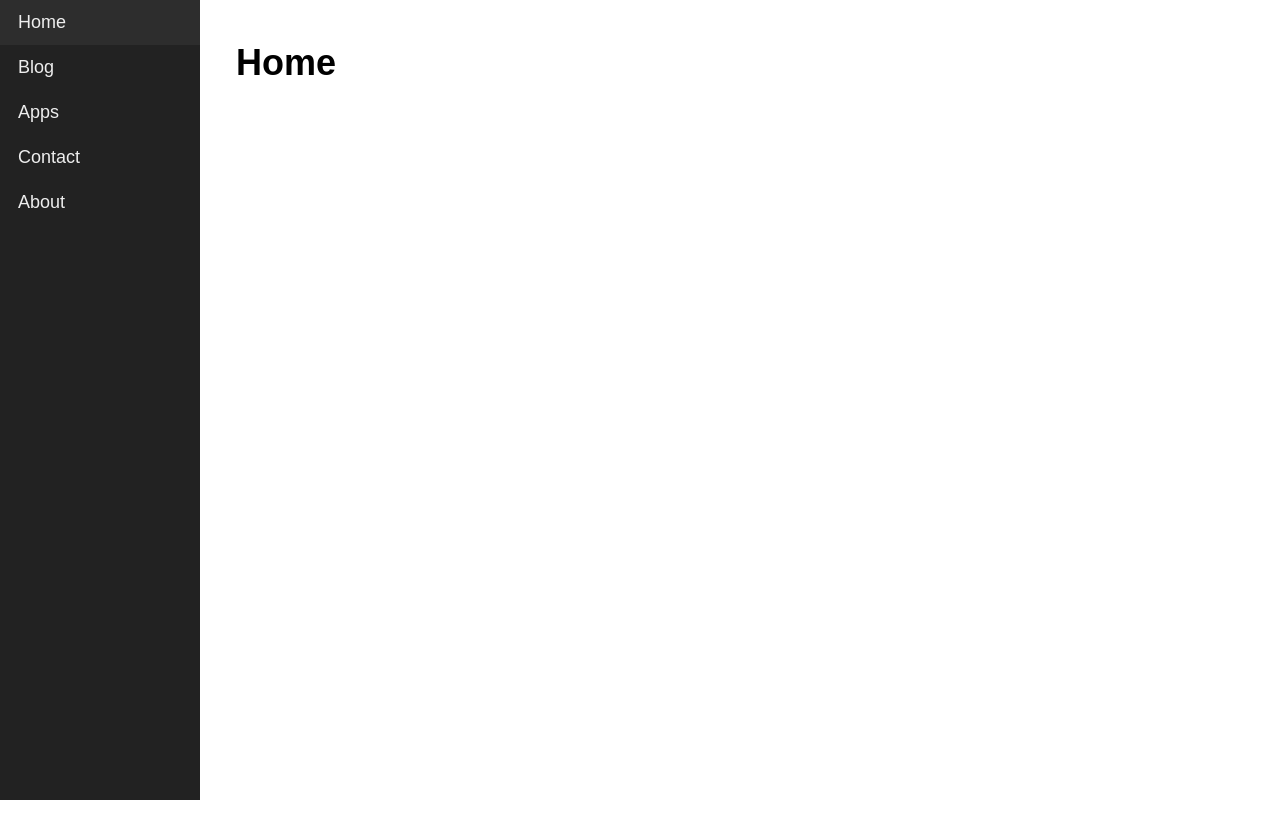
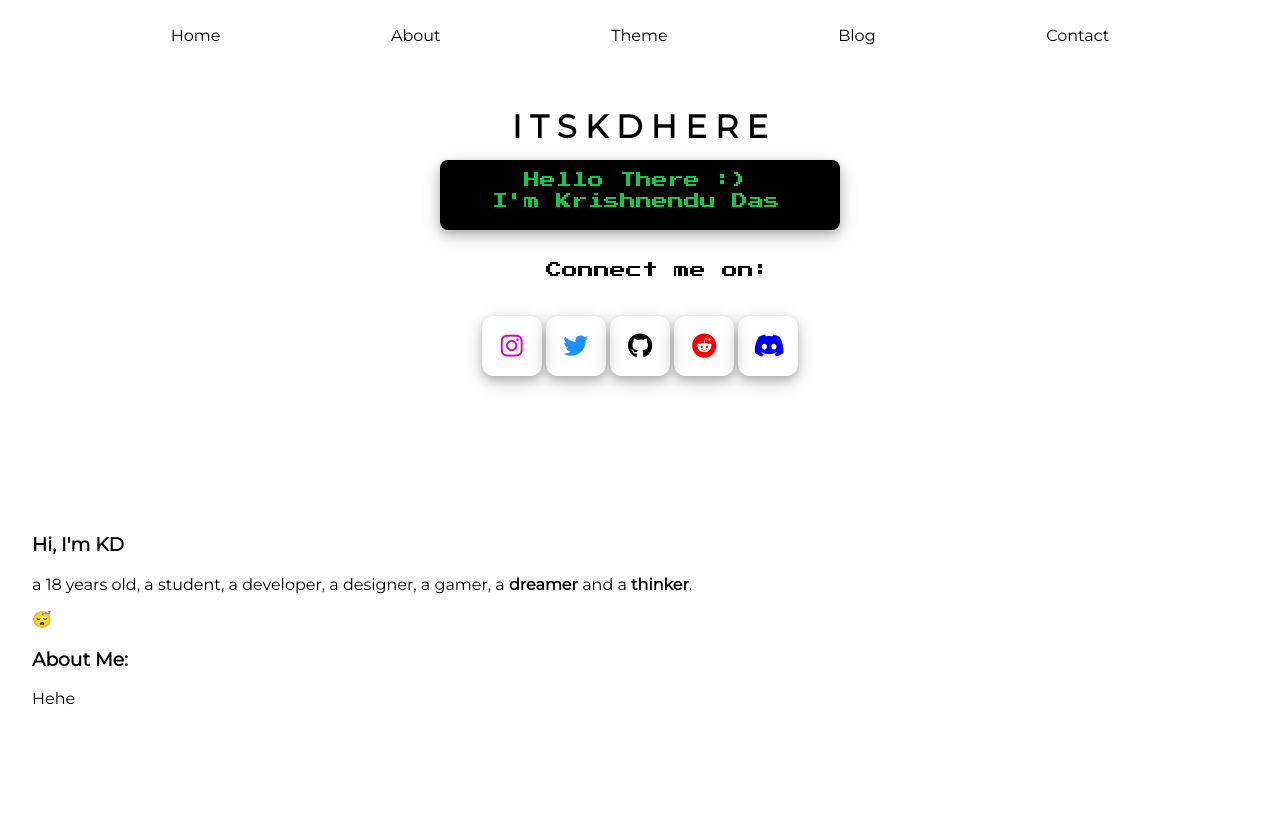
Before and after one commit to itskdhere/My-Website, a website with bundled scripts: page public/index.html in a window 1280 px wide. Before the commit the page ends 800 px from the top, so only its background shows below. Built offline with nearby package versions, Linux system fonts and the light colour scheme.

Commit message:
added basic site 😪
loader needed

```diff
--- a/public/index.html
+++ b/public/index.html
@@ -1,23 +1,62 @@
 <!DOCTYPE html>
 <html lang="en">
+
 <head>
     <meta charset="UTF-8">
+    <meta http-equiv="X-UA-Compatible" content="IE=edge">
     <meta name="viewport" content="width=device-width, initial-scale=1.0">
+
     <title>itskdhere</title>
-    <link rel="stylesheet" href="/static/css/style.css">
-    <link rel="stylesheet" href="/static/css/global_styles.css">
-    <link rel="stylesheet" href="https://use.fontawesome.com/releases/v6.1.2/css/all.css">
+
+    <link href="https://fonts.googleapis.com/css?family=Montserrat&display=swap" rel="stylesheet" />
+    <link rel="stylesheet" href="https://use.fontawesome.com/releases/v6.4.0/css/all.css">
+
+    <link rel="stylesheet" href="/static/css/global.css">
+
     <link rel="icon" href="/static/img/nodejs.png" type="image/icon type">
 </head>
+
 <body>
-    <nav class="nav">
+    <!-- <nav class="nav">
         <a href="/" class="nav__link" data-link>Home</a>
         <a href="/blog" class="nav__link" data-link>Blog</a>
         <a href="/apps" class="nav__link" data-link>Apps</a>
         <a href="/contact" class="nav__link" data-link>Contact</a>
         <a href="/about" class="nav__link" data-link>About</a>
+    </nav> -->
+
+    <!-- Navbar -->
+    <nav class="navbar">
+        <ul class="navbar-nav">
+            <li class="nav-item"><a href="/" data-link>Home</a></li>
+            <li class="nav-item"><a href="/about" data-link>About</a></li>
+
+            <!-- Dropdown Start-->
+            <li class="nav-item has-dropdown">
+                <a href="#">Theme</a>
+                <ul class="dropdown">
+                    <li class="dropdown-item">
+                        <a id="light" href="#">light</a>
+                    </li>
+                    <li class="dropdown-item">
+                        <a id="dark" href="#">dark</a>
+                    </li>
+                    <li class="dropdown-item">
+                        <a id="solar" href="#">solarize</a>
+                    </li>
+                </ul>
+            </li>
+            <!-- Dropdown End-->
+
+            <li class="nav-item"><a href="/blog" data-link>Blog</a></li>
+            <li class="nav-item"><a href="/contact" data-link>Contact</a></li>
+
+        </ul>
     </nav>
+
     <div id="app"></div>
     <script type="module" src="/static/js/index.js"></script>
+    <script src="/static/js/theme.js"></script>
 </body>
+
 </html>
--- /dev/null
+++ b/public/static/css/about.css
@@ -0,0 +1,13 @@
+header {
+    padding: 1em;
+    clip-path: polygon(50% 0%, 100% 0, 100% 65%, 50% 100%, 0 65%, 0 0);
+    background: var(--bg-nav);
+    margin-bottom: 1em;
+    padding-bottom: 1.5em;
+    text-align: center;
+}
+
+main {
+    min-height: 1000px;
+    padding: 2rem;
+}
--- /dev/null
+++ b/public/static/css/blog.css
@@ -0,0 +1,13 @@
+header {
+    padding: 1em;
+    clip-path: polygon(50% 0%, 100% 0, 100% 65%, 50% 100%, 0 65%, 0 0);
+    background: var(--bg-nav);
+    margin-bottom: 1em;
+    padding-bottom: 1.5em;
+    text-align: center;
+}
+
+main {
+    min-height: 1000px;
+    padding: 2rem;
+}
--- /dev/null
+++ b/public/static/css/contact.css
@@ -0,0 +1,13 @@
+header {
+    padding: 1em;
+    clip-path: polygon(50% 0%, 100% 0, 100% 65%, 50% 100%, 0 65%, 0 0);
+    background: var(--bg-nav);
+    margin-bottom: 1em;
+    padding-bottom: 1.5em;
+    text-align: center;
+}
+
+main {
+    min-height: 1000px;
+    padding: 2rem;
+}
--- /dev/null
+++ b/public/static/css/global.css
@@ -0,0 +1,182 @@
+@import url(https://fonts.googleapis.com/css?family=Anonymous+Pro);
+@import url(https://fonts.googleapis.com/css2?family=Press+Start+2P&display=swap);
+
+body {
+    margin: 0;
+    padding: 0;
+    font-family: 'Montserrat', sans-serif;
+    color: var(--text);
+    background: var(--bg);
+    transition: background 500ms ease-in-out, color 1000ms ease-in-out;
+}
+
+ul {
+    list-style-type: none;
+    margin: 0;
+    padding: 0;
+}
+
+a {
+    color: currentColor;
+    text-decoration: none;
+}
+
+/* Themes */
+
+:root {
+    --gray0: #f8f8f8;
+    --gray1: #dbe1e8;
+    --gray2: #b2becd;
+    --gray3: #6c7983;
+    --gray4: #454e56;
+    --gray5: #2a2e35;
+    --gray6: #12181b;
+    --blue: #0084a5;
+    --purple: #a82dd1;
+    --yellow: #fff565;
+}
+
+.light {
+    --bg: var(--gray0);
+    --bg-nav: linear-gradient(to right, var(--gray1), var(--gray3));
+    --bg-dropdown: var(--gray0);
+    --text: var(--gray6);
+    --border-color: var(--blue);
+    --bg-solar: var(--yellow);
+}
+
+
+.dark {
+    --bg: var(--gray5);
+    --bg-nav: linear-gradient(to right, var(--gray5), var(--gray6));
+    --bg-dropdown: var(--gray6);
+    --text: var(--gray0);
+    --border-color: var(--purple);
+    --bg-solar: var(--blue);
+}
+
+.solar {
+    --gray0: #fbffd4;
+    --gray1: #f7f8d0;
+    --gray2: #b6f880;
+    --gray3: #5ec72d;
+    --gray4: #3ea565;
+    --gray5: #005368;
+    --gray6: #003d4c;
+}
+
+
+#dark::before {
+    background: #2a2e35;
+}
+
+#light::before {
+    background: #ffffff;
+}
+
+#solar::before {
+    background: var(--bg-solar);
+}
+
+
+/* Navbar */
+
+.navbar {
+    height: 70px;
+    width: 100%;
+    background: var(--bg-nav);
+    color: var(--text);
+    border-bottom: 2px solid var(--border-color);
+}
+
+.navbar-nav {
+    display: flex;
+    align-items: center;
+    justify-content: space-evenly;
+    height: 100%;
+}
+
+
+.dropdown {
+    position: absolute;
+    width: 400px;
+    opacity: 0;
+    z-index: 2;
+    background: var(--bg-dropdown);
+    border-top: 2px solid var(--border-color);
+
+    border-bottom-right-radius: 8px;
+    border-bottom-left-radius: 8px;
+
+    display: flex;
+    align-items: center;
+    justify-content: space-around;
+    height: 3rem;
+    margin-top: 1.6rem;
+    padding: 0.5rem;
+
+    box-shadow: rgba(2, 8, 20, 0.1) 0px 0.175em 0.5em;
+    transform: translateX(-40%);
+
+    transition: opacity .15s ease-out;
+}
+
+
+.has-dropdown:focus-within .dropdown {
+    opacity: 1;
+    pointer-events: auto;
+}
+
+
+.dropdown-item a {
+    width: 100%;
+    height: 100%;
+    size: 0.7rem;
+    padding-left: 10px;
+    font-weight: bold;
+}
+
+.dropdown-item a::before {
+    content: ' ';
+    border: 2px solid var(--border-color);
+    border-radius: 50%;
+    width: 2rem;
+    height: 2rem;
+    display: inline-block;
+    vertical-align: middle;
+    margin-right: 10px;
+}
+
+
+/* Logo Animation */
+
+@keyframes color-rotate {
+    from {
+        filter: hue-rotate(0deg);
+    }
+
+    to {
+        filter: hue-rotate(360deg);
+    }
+}
+
+.logo:hover {
+    animation: color-rotate 1s;
+    animation-iteration-count: infinite;
+    animation-direction: alternate;
+}
+
+
+
+/* @import url('https://fonts.googleapis.com/css2?family=Bungee&display=swap');
+:root {
+    --invite: #10d3a2;
+    --join: #5865F2;
+    --aww: #EB459E;
+    --cf_orange: #F48120;
+    --cf_yellow: #face3f;
+    --reddit-red: #ff4500;
+    --btn_border: rgb(169, 169, 169);
+    --nav-bg: rgb(202, 219, 157);
+    font-family: 'Bungee', cursive;
+} */
--- /dev/null
+++ b/public/static/css/home.css
@@ -0,0 +1,304 @@
+main {
+    min-height: 1000px;
+    padding: 2rem;
+}
+
+img {
+    margin: 2em 0 0;
+    width: 180px;
+    height: 180px;
+}
+
+header {
+    padding: 1em;
+    clip-path: polygon(50% 0%, 100% 0, 100% 65%, 50% 100%, 0 65%, 0 0);
+    background: var(--bg-nav);
+    margin-bottom: 1em;
+    padding-bottom: 7.5em;
+    text-align: center;
+}
+
+/*.......Welcome Text Animation.......
+margin: top right bottom left
+*/
+.navbar-below-content {
+    margin-top: 4rem;
+}
+
+.scroll {
+    /*font-family: 'Anonymous Pro', monospace;*/
+    font-family: 'Press Start 2P', cursive;
+    font-size: 100%;
+    text-align: center;
+    justify-content: left;
+    justify-items: left;
+    position: relative;
+    margin-left: auto;
+    margin-right: auto;
+    top: -50px;
+    height: 50px;
+    width: 380px;
+    margin-top: 2em;
+    background-color: rgb(0, 0, 0);
+    color: rgb(19, 199, 73);
+    padding: 10px;
+    border-radius: 8px;
+    box-shadow: 0 4px 8px 0 rgba(0, 0, 0, 0.2), 0 6px 20px 0 rgba(0, 0, 0, 0.19);
+}
+
+.below-box {
+    /* font-family: 'Anonymous Pro', monospace; */
+    font-family: 'Press Start 2P', cursive;
+    font-size: 100%;
+    text-align: center;
+    justify-content: left;
+    justify-items: left;
+    position: relative;
+    margin-left: auto;
+    margin-right: auto;
+    margin-bottom: 5px;
+    top: -20px;
+    width: 380px;
+    background-color: rgba(0, 0, 0, 0);
+    color: var(--text);
+    padding: 5px;
+    border-radius: 10px;
+}
+
+.line-1 {
+    position: relative;
+    width: 24em;
+    border-right: 8px solid rgba(255, 255, 255, 0.75);
+    margin: 10px auto 0px auto;
+    white-space: nowrap;
+    overflow: hidden;
+    transform: translateY(-50%);
+}
+
+.line-2 {
+    position: relative;
+    width: 26em;
+    border-right: 8px solid rgba(255, 255, 255, 0.75);
+    margin: 5px auto 0px auto;
+    white-space: nowrap;
+    overflow: hidden;
+    transform: translateY(-50%);
+}
+
+.line-3 {
+    position: relative;
+    width: 26em;
+    /* border-right: 8px solid rgba(255, 255, 255, 0.75); */
+    margin: 5px auto 0px auto;
+    white-space: nowrap;
+    overflow: hidden;
+    transform: translateY(-50%);
+}
+
+/* Animation */
+.anim-typewriter1 {
+    animation: typewriter1 0.75s steps(50) 0.5s 1 normal both,
+        blinkTextCursor1 250ms steps(50) 8 normal forwards;
+}
+
+.anim-typewriter2 {
+    animation: typewriter2 0.8s steps(50) 1.25s 1 normal both,
+        blinkTextCursor2 250ms steps(50) 12 normal forwards;
+}
+
+.anim-typewriter3 {
+    animation: typewriter3 0.3s steps(50) 2.05s 1 normal both,
+        blinkTextCursor3 250ms steps(50) 18 normal forwards;
+}
+
+@keyframes blinkTextCursor1 {
+    0% {
+        border-right-color: rgba(255, 255, 255, 0.75);
+    }
+
+    100% {
+        border-right-color: rgba(35, 35, 35, 0);
+    }
+}
+
+@keyframes blinkTextCursor2 {
+    0% {
+        border-right-color: rgba(255, 255, 255, 0.75);
+    }
+
+    100% {
+        border-right-color: rgba(35, 35, 35, 0);
+    }
+}
+
+@keyframes blinkTextCursor3 {
+    0% {
+        border-right-color: rgba(255, 255, 255, 0.75);
+    }
+
+    100% {
+        border-right-color: rgba(35, 35, 35, 0);
+    }
+}
+
+@keyframes typewriter1 {
+    from {
+        width: 0;
+    }
+
+    to {
+        width: 14em;
+    }
+}
+
+@keyframes typewriter2 {
+    from {
+        width: 0;
+    }
+
+    to {
+        width: 18em;
+    }
+}
+
+@keyframes typewriter3 {
+    from {
+        width: 0;
+    }
+
+    to {
+        width: 15em;
+    }
+}
+
+.wave {
+    font-size: 120%;
+    animation-name: wave-animation;
+    /* Refers to the name of your @keyframes element below */
+    animation-delay: 1.2s;
+    animation-duration: 2.8s;
+    /* Change to speed up or slow down */
+    animation-iteration-count: 1;
+    /* Never stop waving :) */
+    transform-origin: 70% 70%;
+    /* Pivot around the bottom-left palm */
+    display: inline-block;
+    animation-direction: normal;
+}
+
+@keyframes wave-animation {
+    0% {
+        transform: rotate(0.0deg)
+    }
+
+    10% {
+        transform: rotate(14.0deg)
+    }
+
+    /* The following five values can be played with to make the waving more or less extreme */
+    20% {
+        transform: rotate(-8.0deg)
+    }
+
+    30% {
+        transform: rotate(14.0deg)
+    }
+
+    40% {
+        transform: rotate(-4.0deg)
+    }
+
+    50% {
+        transform: rotate(10.0deg)
+    }
+
+    60% {
+        transform: rotate(0.0deg)
+    }
+
+    /* Reset for the last half to pause */
+    100% {
+        transform: rotate(0.0deg)
+    }
+}
+
+/*.....Reload Button......*/
+.reload {
+    float: right;
+    text-align: center;
+    padding: 10px;
+    color: white;
+    text-decoration: none;
+    font-size: 20px;
+    background-color: #04AA6D;
+    color: white;
+    overflow: auto;
+    border-radius: 12px;
+}
+
+.reload:hover {
+    background-color: rgb(250, 250, 250)
+}
+
+.reload:active {
+    background-color: #04AA6D;
+    border-radius: 12px;
+}
+
+
+/*.......Social Buttons.......*/
+.links {
+    position: relative;
+    margin-left: auto;
+    margin-right: auto;
+    text-align: center;
+    justify-content: left;
+    justify-items: left;
+    height: 30px;
+    width: 380px;
+    background-color: rgba(0, 0, 0, 0);
+    color: rgb(19, 199, 73);
+}
+
+.button {
+    position: relative;
+    display: inline-block;
+    margin: auto;
+    padding: 15px;
+    height: 30px;
+    width: 30px;
+    font-size: 25px;
+    cursor: pointer;
+    text-align: center;
+    text-decoration: none;
+    outline: none;
+    border: none;
+    border-radius: 12px;
+    background-color: var(--bg);
+    box-shadow: 0 4px 8px 0 rgba(0, 0, 0, 0.2), 0 6px 20px 0 rgba(0, 0, 0, 0.19);
+}
+
+.button:hover {
+    background-color: rgb(198, 248, 141);
+    box-shadow: 0 4px 8px 0 rgba(0, 0, 0, 0.2), 0 6px 20px 0 rgba(0, 0, 0, 0.19);
+}
+
+.button:active {
+    background-color: rgb(83, 192, 33);
+    box-shadow: 0 1px rgb(71, 121, 24);
+    transform: translateY(3px);
+}
+
+@media only screen and (max-width: 500px) {
+    .footer1 {
+        position: fixed;
+        background-color: rgb(0, 55, 127);
+        left: 0px;
+        right: 0px;
+        bottom: 0px;
+        padding-left: 35%;
+        padding-right: 35%;
+        max-height: 35%;
+        max-width: 35%;
+    }
+}
--- /dev/null
+++ b/public/static/js/theme.js
@@ -0,0 +1,56 @@
+// DOM Elements
+
+const darkButton = document.getElementById('dark');
+const lightButton = document.getElementById('light');
+const solarButton = document.getElementById('solar');
+const body = document.body;
+
+
+// Apply the cached theme on reload
+
+const theme = localStorage.getItem('theme');
+const isSolar = localStorage.getItem('isSolar');
+
+if (theme) {
+  body.classList.add(theme);
+  isSolar && body.classList.add('solar');
+}
+
+// Button Event Handlers
+
+darkButton.onclick = () => {
+  body.classList.replace('light', 'dark');
+  localStorage.setItem('theme', 'dark');
+};
+
+lightButton.onclick = () => {
+  body.classList.replace('dark', 'light');
+
+  localStorage.setItem('theme', 'light');
+};
+
+solarButton.onclick = () => {
+
+  if (body.classList.contains('solar')) {
+
+    body.classList.remove('solar');
+    solarButton.style.cssText = `
+      --bg-solar: var(--yellow);
+    `
+
+    solarButton.innerText = 'solarize';
+
+    localStorage.removeItem('isSolar');
+
+  } else {
+
+    solarButton.style.cssText = `
+      --bg-solar: white;
+    `
+
+    body.classList.add('solar');
+    solarButton.innerText = 'normalize';
+
+    localStorage.setItem('isSolar', true);
+  }
+};
--- a/public/static/js/views/About.js
+++ b/public/static/js/views/About.js
@@ -8,7 +8,14 @@ export default class extends AbstractView {
 
     async getHtml() {
         return `
-            <h1>About</h1>
+    <link rel="stylesheet" href="/static/css/about.css">
+    <header>
+        <h3>About Me</h3>
+    </header>
+
+    <main>
+        Comming Soon ..
+    </main>
         `;
     }
 }
--- a/public/static/js/views/Blog.js
+++ b/public/static/js/views/Blog.js
@@ -8,7 +8,14 @@ export default class extends AbstractView {
 
     async getHtml() {
         return `
-            <h1>Blog</h1>
+    <link rel="stylesheet" href="/static/css/blog.css">
+    <header>
+        <h3>Blog Posts</h3>
+    </header>
+
+    <main>
+        Comming Soon ..
+    </main>
         `;
     }
 }
--- a/public/static/js/views/BlogPosts.js
+++ b/public/static/js/views/BlogPosts.js
@@ -9,8 +9,15 @@ export default class extends AbstractView {
 
     async getHtml() {
         return `
-            <h1>Blog Posts</h1>
-            <p>You are viewing post #${this.postId}</p>
+    <link rel="stylesheet" href="/static/css/blog.css">
+    <header>
+        <h3>Blog Posts</h3>
+        <p>You are viewing post #${this.postId}</p>
+    </header>
+
+    <main>
+        Comming Soon ..
+    </main>
         `;
     }
 }
--- a/public/static/js/views/Contact.js
+++ b/public/static/js/views/Contact.js
@@ -8,7 +8,14 @@ export default class extends AbstractView {
 
     async getHtml() {
         return `
-            <h1>Contact</h1>
+    <link rel="stylesheet" href="/static/css/contact.css">
+    <header>
+        <h3>Contact Me</h3>
+    </header>
+
+    <main>
+        Comming Soon ..
+    </main>
         `;
     }
 }
--- a/public/static/js/views/Home.js
+++ b/public/static/js/views/Home.js
@@ -8,7 +8,56 @@ export default class extends AbstractView {
 
     async getHtml() {
         return `
-            <h1>Home</h1>
+        <link rel="stylesheet" href="/static/css/home.css">
+        <header>
+        <!-- <img src="logo.png" class="logo" /> -->
+        <h1>I T S K D H E R E</h1>
+        <div class="navbar-below-content">
+          <div class="scroll">
+            <p class="line-1 anim-typewriter1">
+              Hello There :)
+            </p>
+            <p class="line-2 anim-typewriter2">
+              I'm Krishnendu Das
+            </p>
+          </div>
+          <div class="below-box">
+            <p class="line-3">
+              Connect me on:
+            </p>
+          </div>
+
+          <div class="links">
+            <a href="instagram" style="color: rgb(200,10,200)" class="button" title="Instagram"> <i
+                class="fa-brands fa-instagram"></i></a>
+            <a href="https://twitter.com/itskdhere" class="button" style="color:Dodgerblue" title="Twitter"> <i
+                class="fa-brands fa-twitter"></i></a>
+            <a href="https://github.com/itskdhere" style="color: black" class="button" title="">
+              <i class="fa-brands fa-github"></i></a>
+            <a href="https://www.reddit.com/u/itskdhere" style="color: red" class="button" title="Github"> <i
+                class="fa-brands fa-reddit"></i></a>
+            <a href="https://discord.gg/9CDh4Qh6vz" style="color: blue" class="button" title="Discord">
+              <i class="fa-brands fa-discord"></i></a>
+          </div>
+        </div>
+      </header>
+
+      <main>
+        <h3>Hi, I'm <b>KD</b></h3>
+        <p>
+          a 18 years old, a student, a developer, a designer, a gamer, a <b>dreamer</b> and a <b>thinker</b>.
+        </p>
+        <p>
+          😴
+        </p>
+
+        <h3>About Me:</h3>
+
+        <p>
+          Hehe
+        </p>
+
+      </main>
         `;
     }
 }
```
Also changed, not shown: public/static/css/global_styles.css (deleted).
